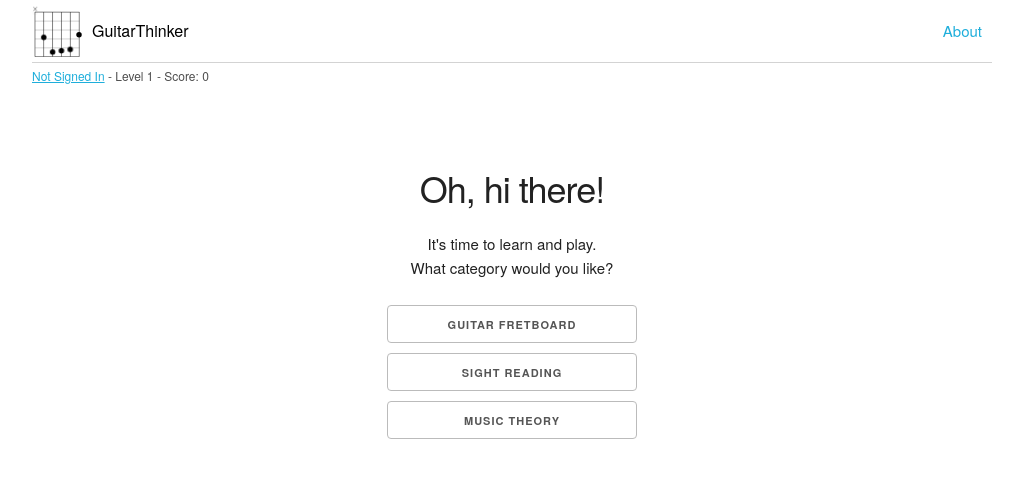
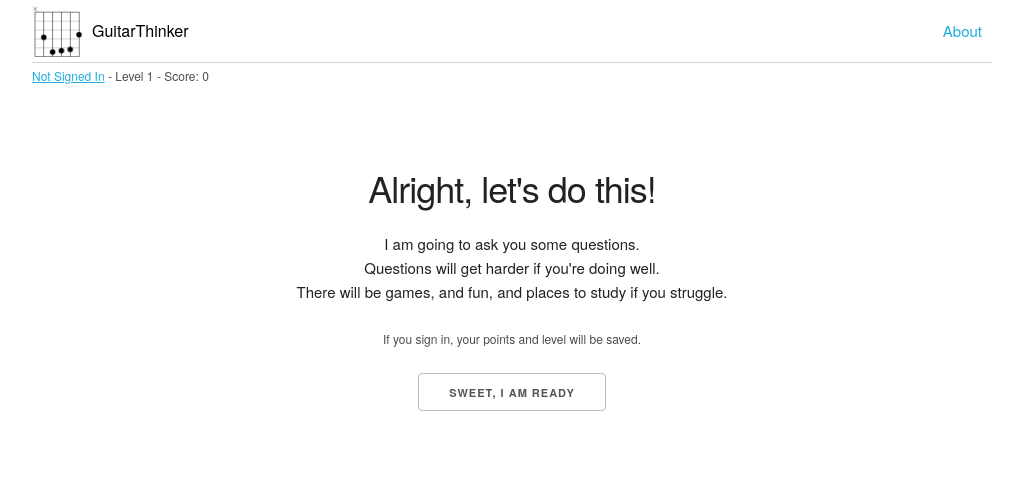
Before and after one commit to natedean/gt-new, a React (Create React App) app in the folder client/: page /play in a window 1280 px wide. Shown: the top 478 px of the page, without its empty margins (128-1141 px from the left). Built offline with nearby package versions, Linux system fonts and the light colour scheme; what auth0-js would draw is missing.

Commit message:
Still working through user flow options

```diff
--- a/client/src/containers/Play.js
+++ b/client/src/containers/Play.js
@@ -6,54 +6,59 @@ import LazySightReading from '../games/SightReading/LazyIndex';
 class Play extends Component {
 
   state = {
-    mode: null,
-    category: null
+    userHasBeenWelcomed: false,
+    question: {
+      text: 'What note is this?',
+      difficulty: 1,
+      staff: {
+
+      },
+      fretboard: {
+
+      }
+    }
   };
 
-  componentWillMount() {
-    console.log(this.props);
-  }
-
-  setQuestionMode = (category) => {
-    this.setState(() => ({ mode: 'question', category }));
+  setUserHasBeenWelcomed = () => {
+    this.setState(() => ({userHasBeenWelcomed: true}));
   };
 
   render() {
-    const {mode, category} = this.state;
+    const {question, userHasBeenWelcomed} = this.state;
     const {user} = this.props;
 
-    const view = mode ? viewSelector(category) : (<div>
-      <h3>Oh, hi there!</h3>
-      <p>It's time to learn and play. <br /> What category would you like?</p>
-      <div className="vertical-button-array">
-        <button onClick={this.setQuestionMode.bind(this, 'Guitar Fretboard')}>Guitar Fretboard</button>
-        <button onClick={this.setQuestionMode.bind(this, 'Sight-Reading')}>Sight Reading</button>
-        <button onClick={this.setQuestionMode.bind(this, 'Music-Theory')}>Music Theory</button>
-      </div>
-    </div>);
+    if (!user) return (<div>No user found</div>);
 
-    if (!user) return null;
+    if (!userHasBeenWelcomed && user.score === 0) {
+      return (
+        <div>
+          <div className="home body-content-with-top-margin">
+            <div className="text-center">
+              <h3>Alright, let's do this!</h3>
+              <p>I am going to ask you some questions.
+                <br/>
+                Questions will get harder if you're doing well.
+                <br/>
+                There will be games, and fun, and places to study if you struggle.
+              </p>
+              {!user.sub && <p className="secondaryText">If you sign in, your points and level will be saved.</p>}
+              <button onClick={this.setUserHasBeenWelcomed}>SWEET, I AM READY</button>
+            </div>
+          </div>
+        </div>
+      )
+    }
 
     return (
       <div className="home body-content-with-top-margin">
         <div className="text-center">
-          {mode && <p>Category: {category} - Level {user.level}</p>}
-          {view}
+          <h3>{question.text}</h3>
         </div>
       </div>
     );
   }
 }
 
-const viewSelector = (viewName) => {
-  switch(viewName) {
-    case 'Sight-Reading':
-      return (<LazySightReading />);
-    default:
-      return (<div>No view found</div>)
-  }
-};
-
 const mapStateToProps = (state) => ({
   user: state.root.user.data
 });
```
